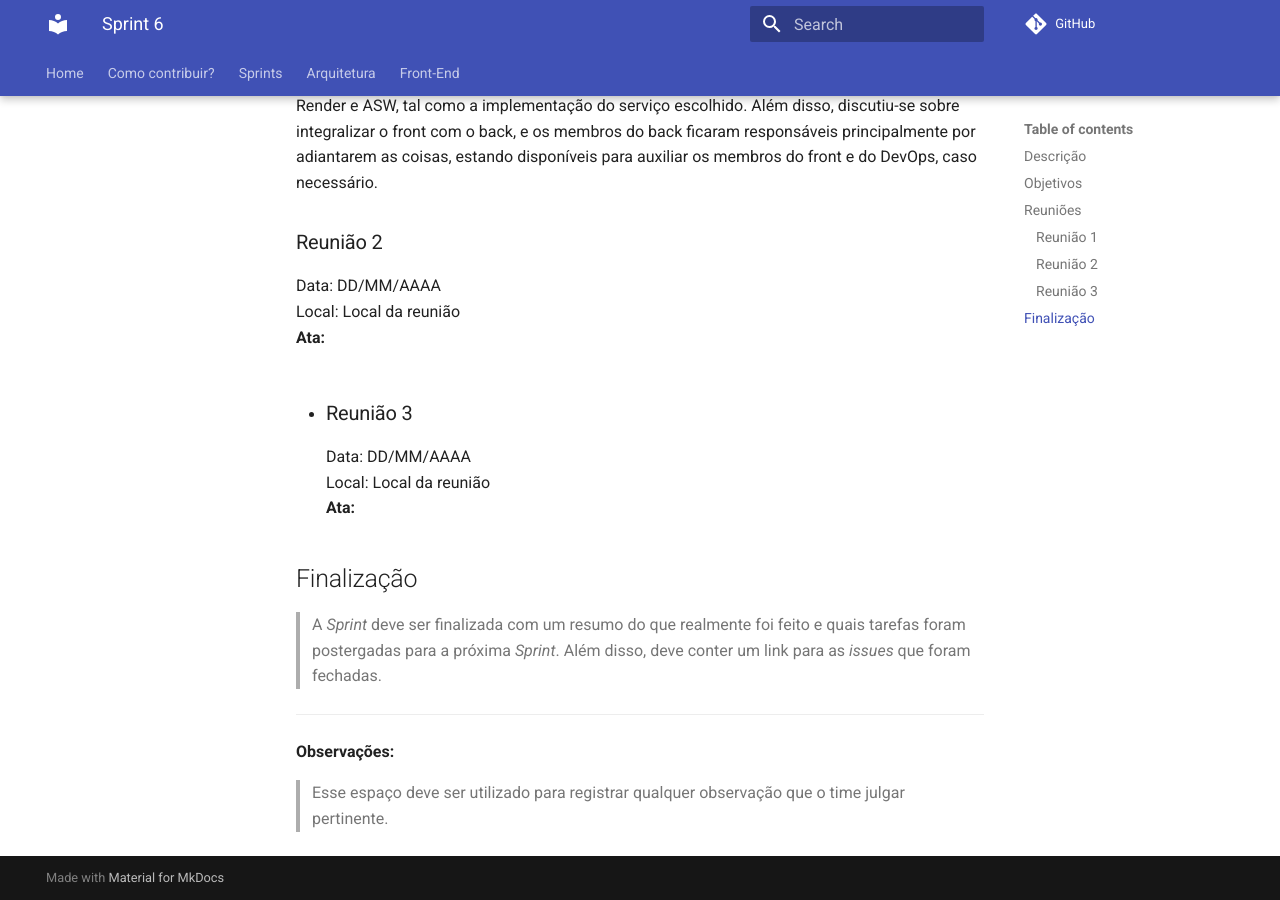
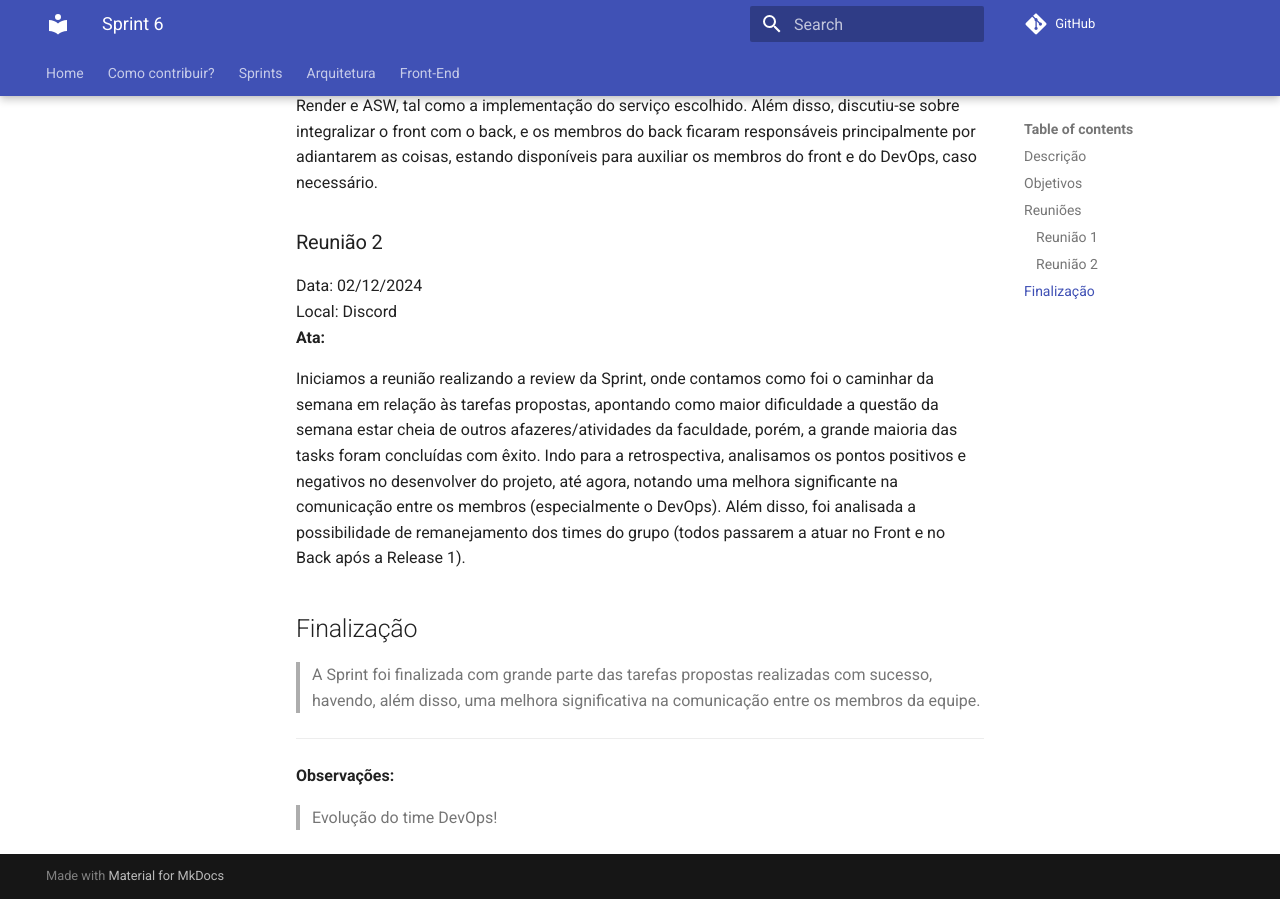
Before and after one commit to zlimaz/2025-1-AcheiUnB-Testes, an MkDocs documentation site: the page built from docs/sprints/sprint-6.md, in a window 1280 px wide and 900 px high, scrolled down 1063 px. Built offline with MkDocs 1.6.1 and Material for MkDocs 9.7.7, drawn with Linux system fonts in a browser that asks for light colours; comment, search, counter and statistics services are not loaded.

Commit message:
Update sprint-6.md

```diff
--- a/docs/sprints/sprint-6.md
+++ b/docs/sprints/sprint-6.md
@@ -30,21 +30,17 @@ disponíveis para auxiliar os membros do front e do DevOps, caso necessário.
 
 
 ### Reunião 2
-Data: DD/MM/AAAA
-Local: Local da reunião
+Data: 02/12/2024
+Local: Discord
 **Ata:**
 
-
-- ### Reunião 3
-Data: DD/MM/AAAA
-Local: Local da reunião
-**Ata:**
+Iniciamos a reunião realizando a review da Sprint, onde contamos como foi o caminhar da semana em relação às tarefas propostas, apontando como maior dificuldade a questão da semana estar cheia de outros afazeres/atividades da faculdade, porém, a grande maioria das tasks foram concluídas com êxito. Indo para a retrospectiva, analisamos os pontos positivos e negativos no desenvolver do projeto, até agora, notando uma melhora significante na comunicação entre os membros (especialmente o DevOps). Além disso, foi analisada a possibilidade de remanejamento dos times do grupo (todos passarem a atuar no Front e no Back após a Release 1).
 
 
 ## Finalização
-> A _Sprint_ deve ser finalizada com um resumo do que realmente foi feito e quais tarefas foram postergadas para a próxima _Sprint_. Além disso, deve conter um link para as _issues_ que foram fechadas.
+> A Sprint foi finalizada com grande parte das tarefas propostas realizadas com sucesso, havendo, além disso, uma melhora significativa na comunicação entre os membros da equipe.
 
 ---
 
 **Observações:**
-> Esse espaço deve ser utilizado para registrar qualquer observação que o time julgar pertinente.
+> Evolução do time DevOps!
```
